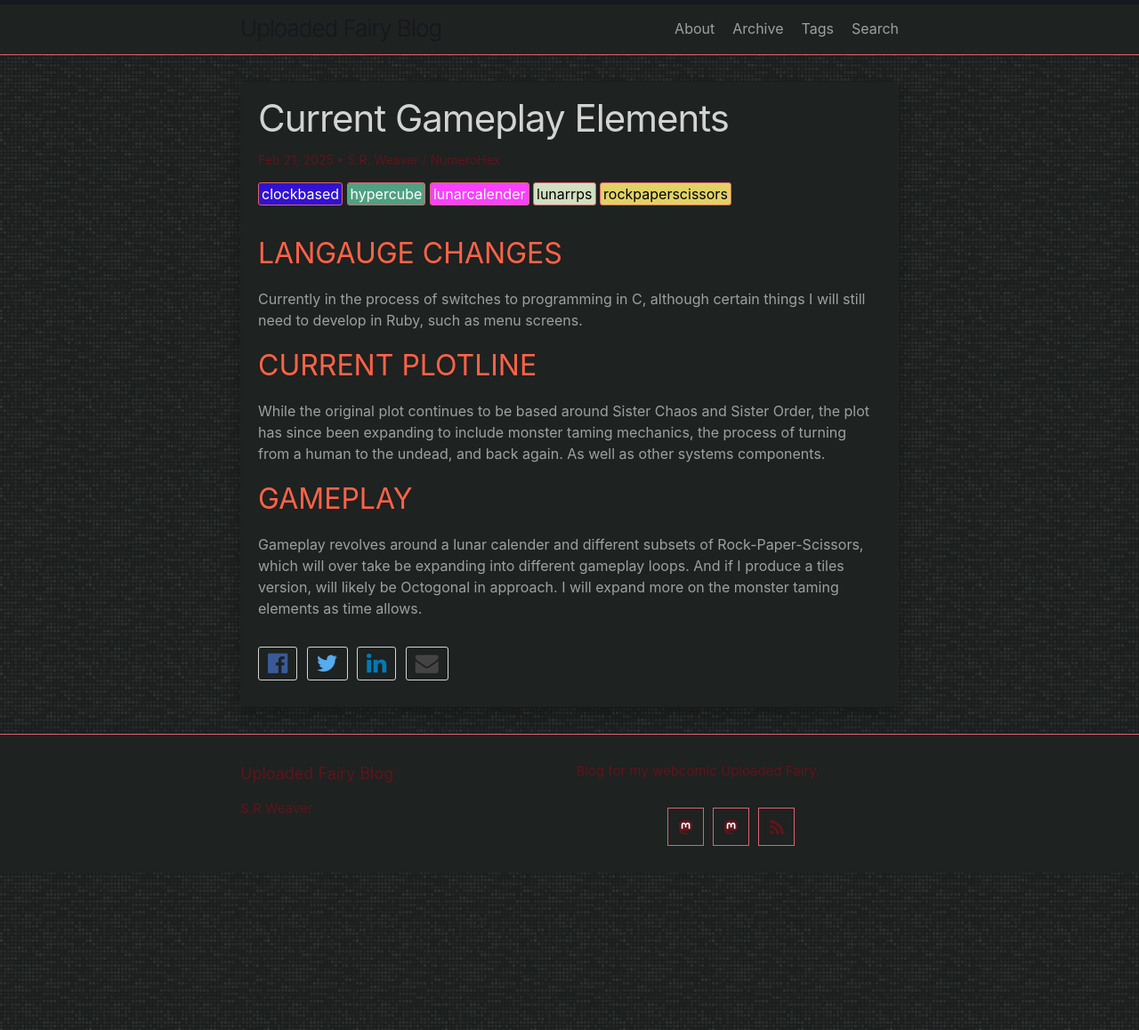
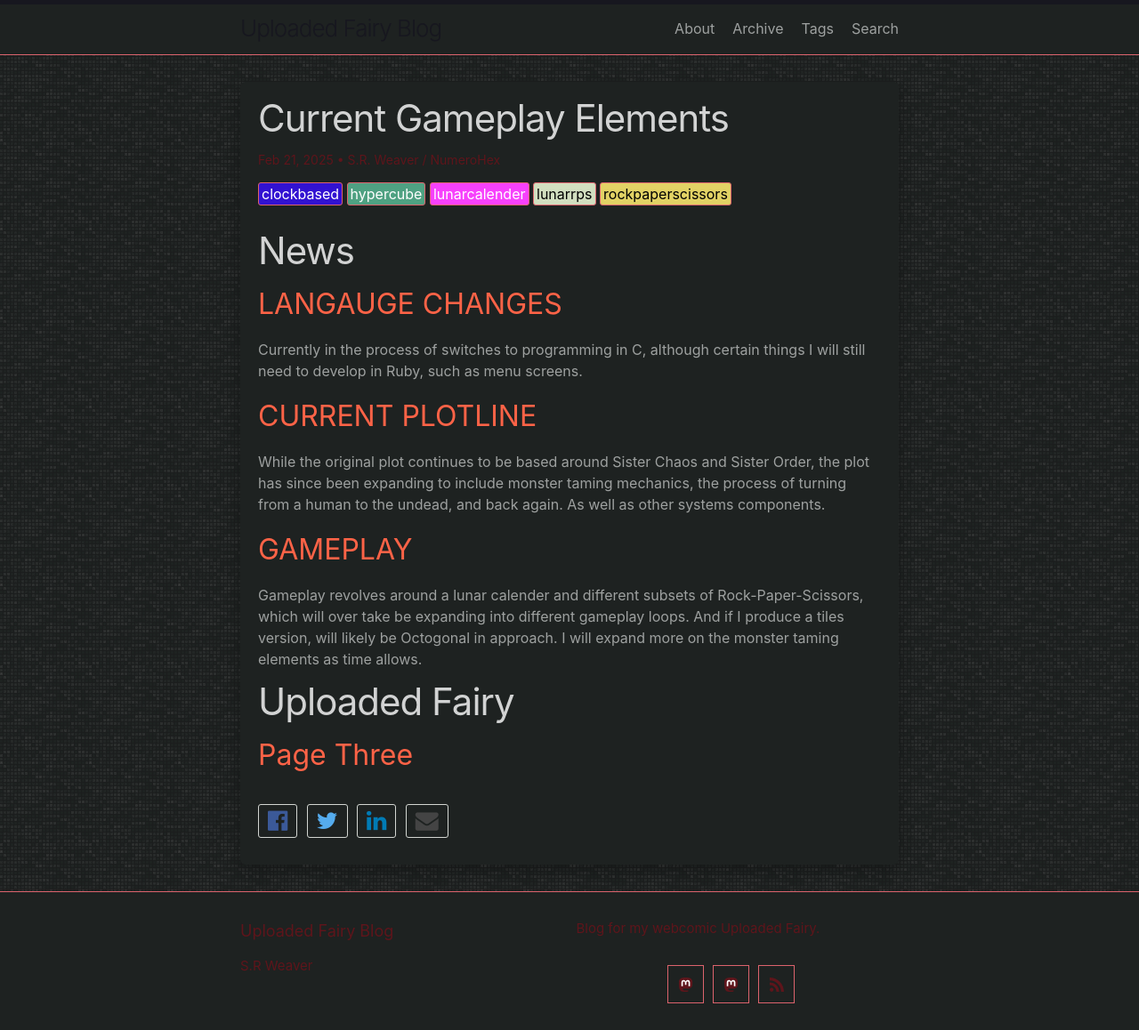
Before and after one commit to LWFlouisa/UFBlog, a Jekyll site: the page built from _posts/2025-02-21-gameplayelements.md, in a window 1280 px wide. Shown: the whole page at 89% size. Built offline with Jekyll 4.4.1, drawn with Linux system fonts in a browser that asks for light colours; our own code applies the rules of GitHub Pages for plain Markdown files.

Commit message:
Update 2025-02-21-gameplayelements.md

```diff
--- a/_posts/2025-02-21-gameplayelements.md
+++ b/_posts/2025-02-21-gameplayelements.md
@@ -3,6 +3,7 @@ title: "Current Gameplay Elements"
 author: "S.R. Weaver / NumeroHex"
 tags: rockpaperscissors lunarrps clockbased lunarcalender hypercube
 ---
+# News
 ## LANGAUGE CHANGES
 Currently in the process of switches to programming in C, although certain things I will still need to develop in Ruby, such as menu screens.
 
@@ -11,3 +12,7 @@ While the original plot continues to be based around Sister Chaos and Sister Ord
 
 ## GAMEPLAY
 Gameplay revolves around a lunar calender and different subsets of Rock-Paper-Scissors, which will over take be expanding into different gameplay loops. And if I produce a tiles version, will likely be Octogonal in approach. I will expand more on the monster taming elements as time allows.
+
+# Uploaded Fairy
+## Page Three
+[]()
```
